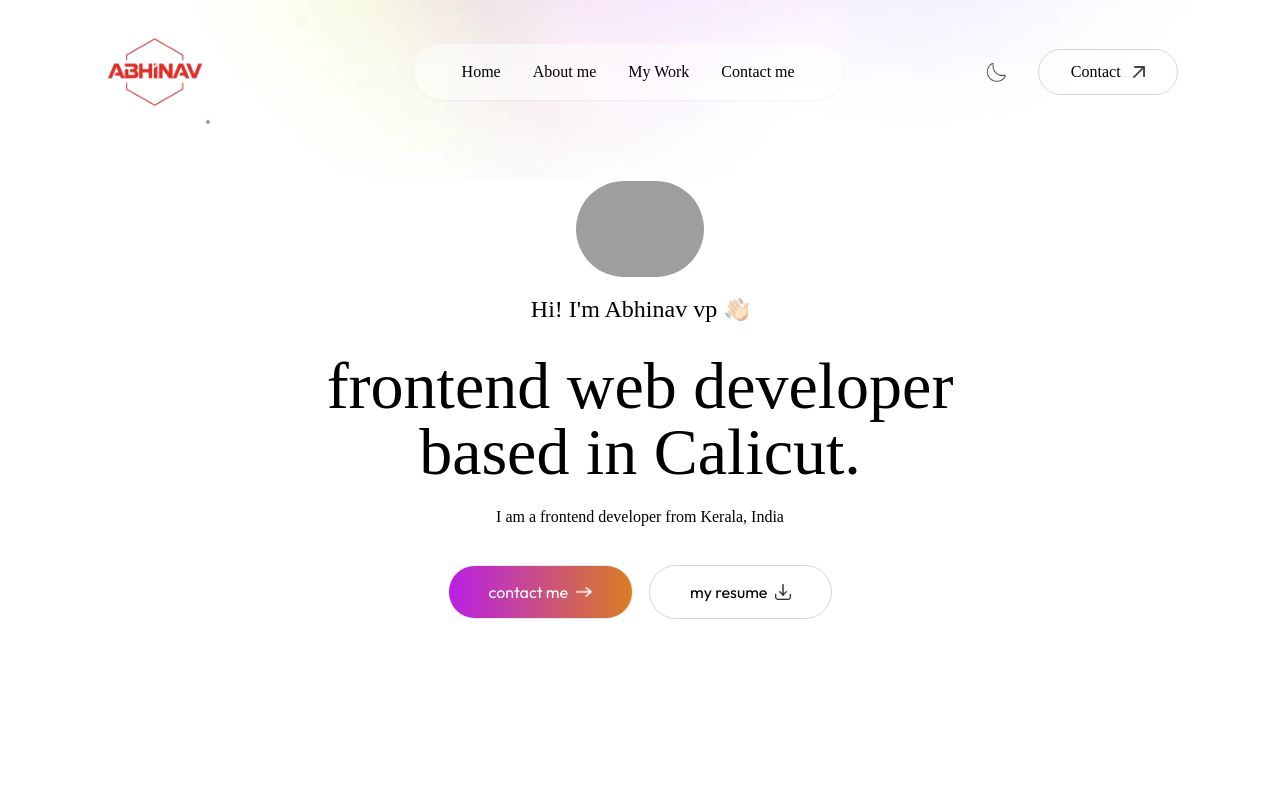
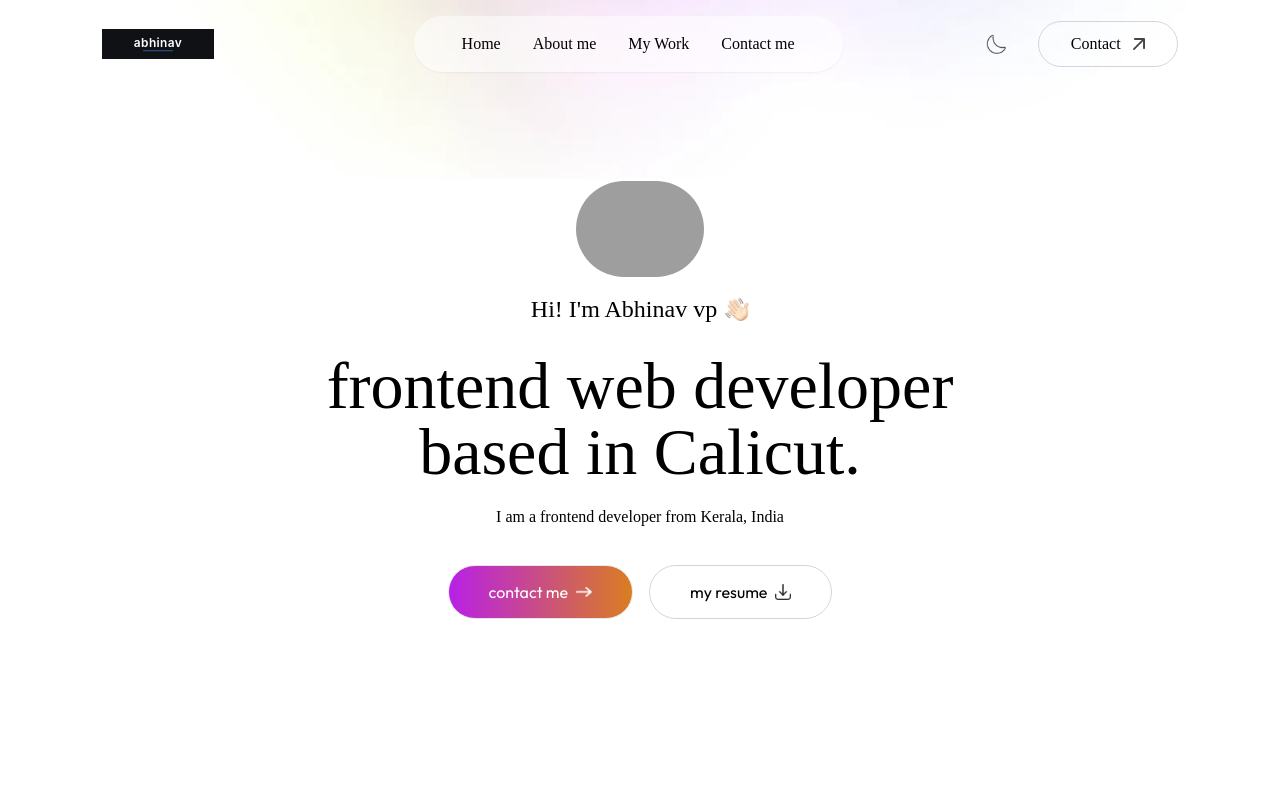
Before and after one commit to Abhinav-vp/professional-portfolio, a website: page index.html in a window 1280 px wide. Shown: the top 800 px of the page. Drawn offline with Linux system fonts and the light colour scheme; grey boxes are pictures that could not be loaded; a web font is replaced by a local one.

Commit message:
logo favicon

```diff
--- a/index.html
+++ b/index.html
@@ -5,6 +5,7 @@
     <meta charset="UTF-8">
     <meta name="viewport" content="width=device-width, initial-scale=1.0">
     <title>Abhinav Portfolio - PrebuiltUI</title>
+    <link rel="icon" href="./assets/fav icon.svg">
     <link rel="stylesheet" href="./output.css">
     <link rel="stylesheet" href="./input.css">
     <link rel="shortcut icon" href="./assets/favicon.ico" type="image/x-icon">
@@ -22,9 +23,9 @@
         <p class="bg-white bg-opacity-50 backdrop-blur-lg shadow-sm dark:bg-darkTheme dark:shadow-white/20 sr-only">
             Hidden</p>
         <a href="#!">
-            <img src="assets/Gemini_Generated_Image_5k30555k30555k30-removebg-preview.png" alt="Logo"
+            <img src="assets/abhinav darklogo.svg" alt="Logo"
                 class="w-28 cursor-pointer mr-14 dark:hidden" />
-            <img src="assets/Gemini_Generated_Image_5k30555k30555k30-removebg-preview.png" alt="Logo"
+            <img src="assets/abhinav light logo.svg" alt="Logo"
                 class="w-28 cursor-pointer mr-14 hidden dark:block" />
         </a>
 
```
Also changed, not shown: assets/abhinav darklogo.svg (added), assets/abhinav light logo.svg (added), assets/fav icon.svg (added).
